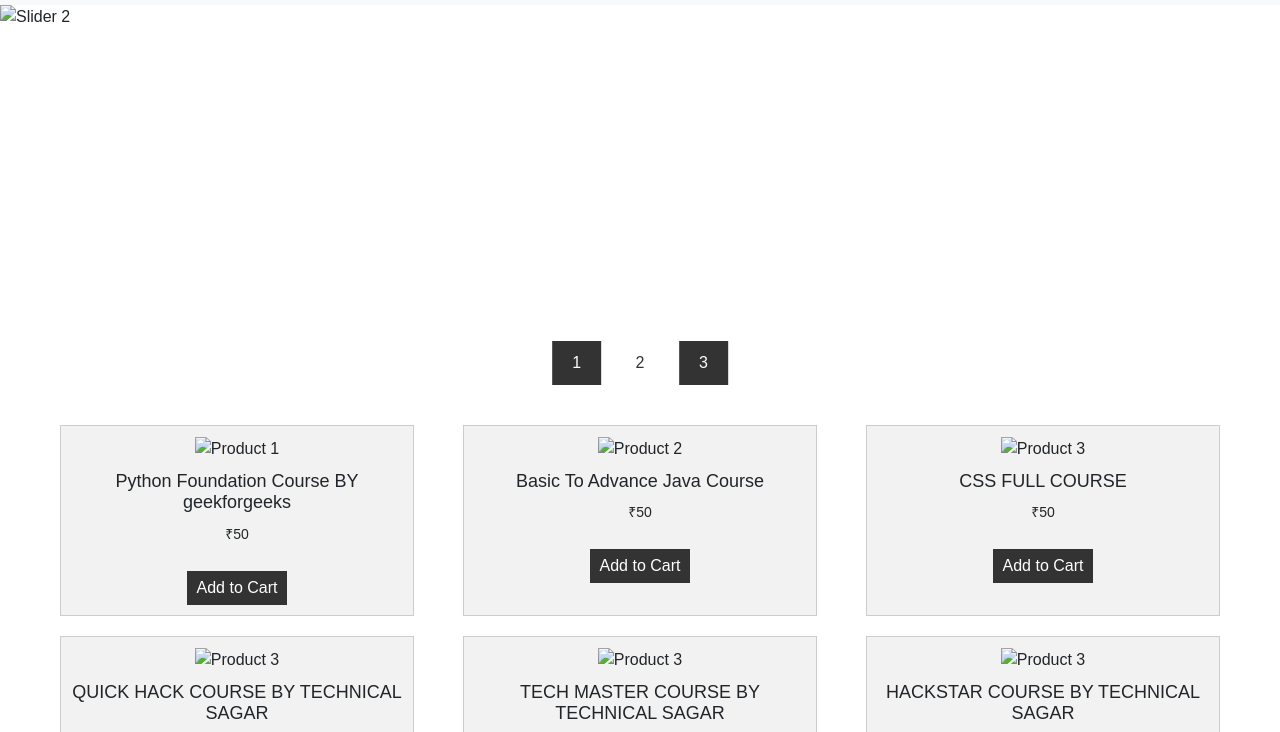
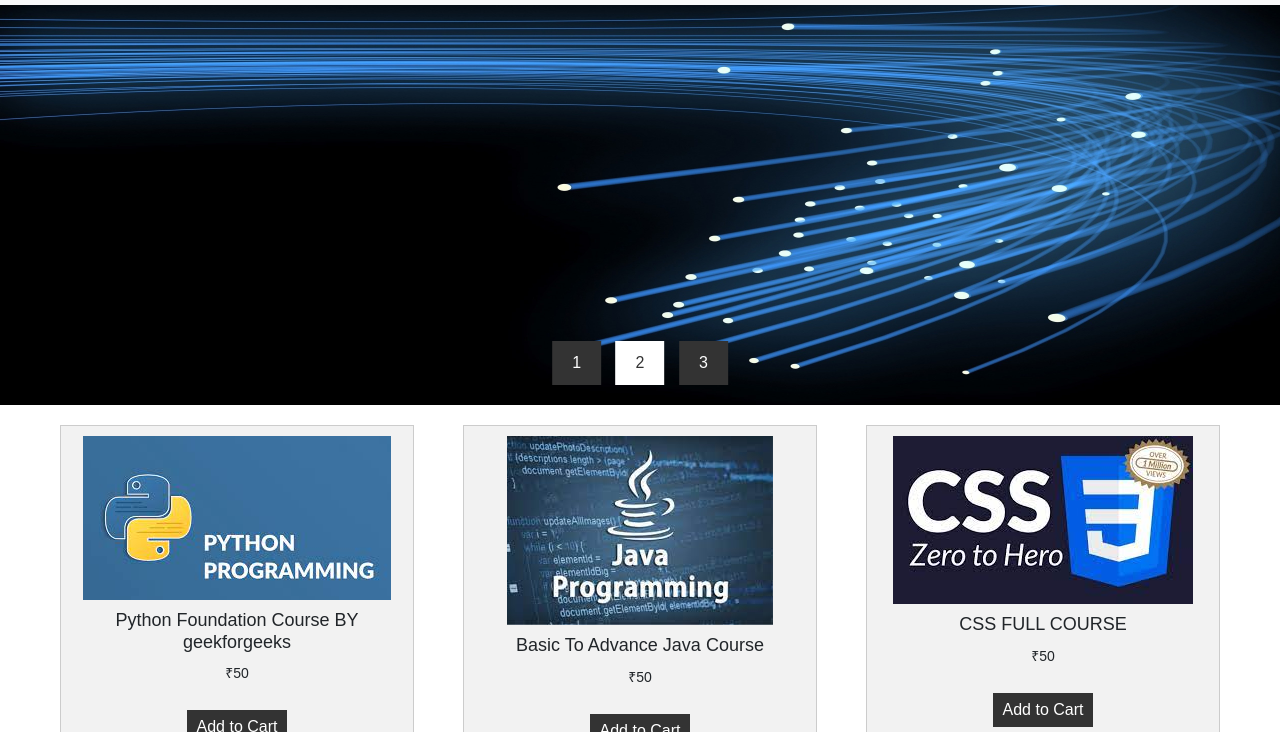
Before and after one commit to iamrohanmane/courcepoint, a plain HTML site: page index.html in a window 1280 px wide. Shown: the part 51-783 px from the top of the page. Drawn offline with nearby package versions, Linux system fonts and the light colour scheme.

Commit message:
update index.html file

```diff
--- a/index.html
+++ b/index.html
@@ -99,9 +99,9 @@
 
   <body>
     <div class="slider">
-      <img src="images/slide1.jpg" alt="Slider 1" class="active">
-      <img src="images/Slide2.jpg" alt="Slider 2">
-      <img src="images/slide3.jpg" alt="Slider 3">
+      <img src="slide1.jpg" alt="Slider 1" class="active">
+      <img src="Slide2.jpg" alt="Slider 2">
+      <img src="slide3.jpg" alt="Slider 3">
       <div class="slider-nav">
         <button class="active" onclick="changeSlide(0)">1</button>
         <button onclick="changeSlide(1)">2</button>
@@ -224,37 +224,37 @@
   <body>
     <section>
       <div class="product">
-        <img src="images/product1.jpg" alt="Product 1">
+        <img src="product1.jpg" alt="Product 1">
         <h3>Python Foundation Course BY geekforgeeks</h3>
         <p>₹50</p>
         <button>Add to Cart</button>
       </div>
       <div class="product">
-        <img src="images/product2.jpg" alt="Product 2">
+        <img src="product2.jpg" alt="Product 2">
         <h3>Basic To Advance Java Course</h3>
         <p>₹50</p>
         <button>Add to Cart</button>
       </div>
       <div class="product">
-        <img src="images/product3.jpg" alt="Product 3">
+        <img src="product3.jpg" alt="Product 3">
         <h3>CSS FULL COURSE</h3>
         <p>₹50</p>
         <button>Add to Cart</button>
       </div>
       <div class="product">
-        <img src="images/product4.jpg" alt="Product 3">
+        <img src="product4.jpg" alt="Product 3">
         <h3>QUICK HACK COURSE BY TECHNICAL SAGAR</h3>
         <p>₹50</p>
         <button>Add to Cart</button>
       </div>
       <div class="product">
-        <img src="images/product5.jpg" alt="Product 3">
+        <img src="product5.jpg" alt="Product 3">
         <h3>TECH MASTER COURSE BY TECHNICAL SAGAR</h3>
         <p>₹50</p>
         <button>Add to Cart</button>
       </div>
       <div class="product">
-        <img src="images/product5.jpg" alt="Product 3">
+        <img src="product5.jpg" alt="Product 3">
         <h3>HACKSTAR COURSE BY TECHNICAL SAGAR</h3>
         <p>₹50</p>
         <button>Add to Cart</button>
```
